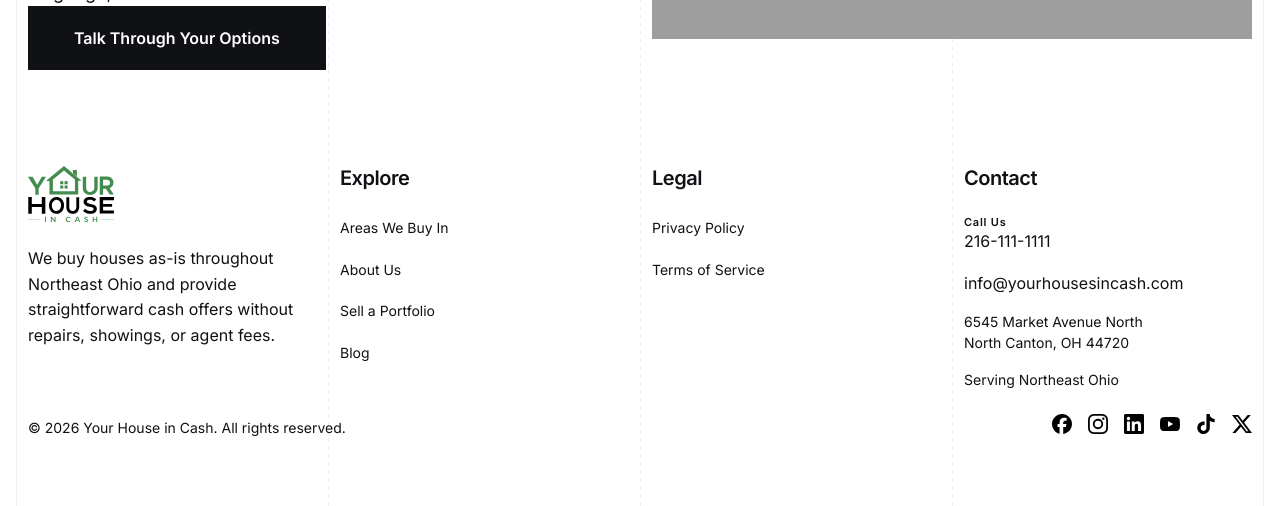
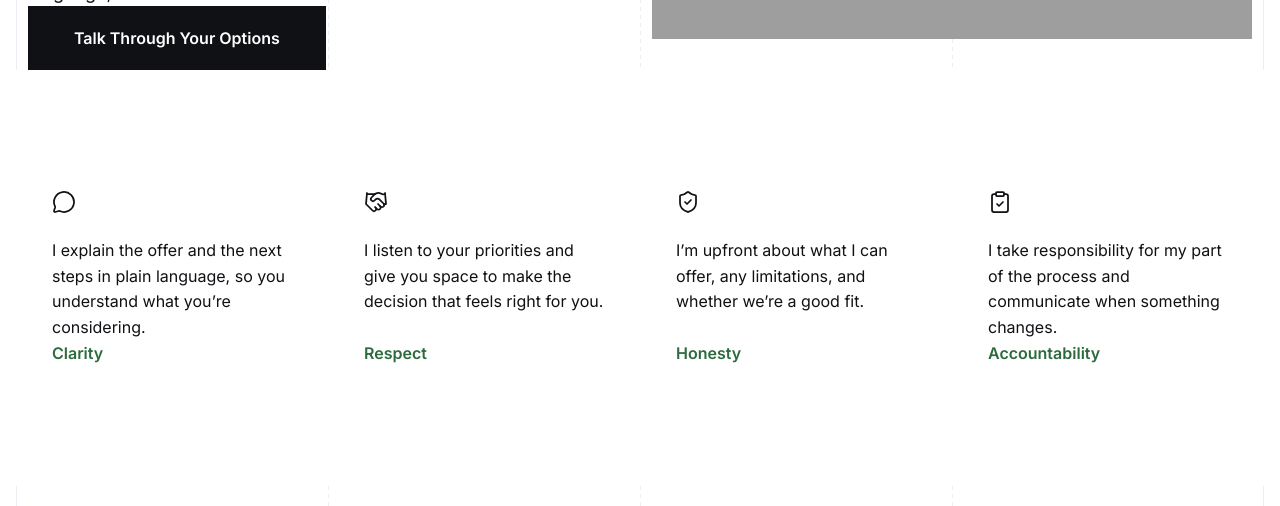
Before and after one commit to YHICAdmin/your-house-in-cash, a Next.js app: page /about-us in a window 1280 px wide. Shown: the part 446-952 px from the top of the page. Built offline with nearby package versions, Linux system fonts and the light colour scheme; grey boxes are pictures that could not be loaded.

Commit message:
add core values

```diff
--- a/project-documentation/website-specification/about-us-page.md
+++ b/project-documentation/website-specification/about-us-page.md
@@ -57,3 +57,53 @@ Show Noah beside a residential home in a direct, personal photograph.
 
 - Use `/images/about-us/noah-founder-hero.png` in a full-width rounded `3:2` frame.
 - Preserve the photo's wide house-and-street context and keep Noah clearly visible.
+
+# Core Values
+
+## Purpose
+
+Show the principles Noah brings to each homeowner conversation through four concise, first-person statements.
+
+## Layout
+
+- Place this section immediately after the Hero on a white background, using the site's existing content width and section spacing.
+- Begin directly with the four cards as the section's only visible content.
+- Desktop: four equal-width cards in one row.
+- Tablet: two equal-width columns and two rows.
+- Mobile: one column with the cards stacked in the order below.
+- Keep cards equal in height within each row. Align icons at the top and core values at the bottom of their cards.
+
+## Value Cards
+
+### Content
+
+Each card presents an icon, paragraph, and emphasized core value, in that order:
+
+1. **Clarity** — `I explain the offer and the next steps in plain language, so you understand what you’re considering.`
+2. **Respect** — `I listen to your priorities and give you space to make the decision that feels right for you.`
+3. **Honesty** — `I’m upfront about what I can offer, any limitations, and whether we’re a good fit.`
+4. **Accountability** — `I take responsibility for my part of the process and communicate when something changes.`
+
+### Component and Semantics
+
+- Present the cards as a semantic list of four informational items.
+- Use paragraph semantics for each statement. Render the core value as emphasized text at the bottom of its card.
+- Use simple outline icons from the existing icon library: `MessageCircle` for Clarity, `Handshake` for Respect, `ShieldCheck` for Honesty, and `ClipboardCheck` for Accountability. Treat the icons as decorative for assistive technology.
+
+### Visual Design
+
+- Use white card interiors, the existing medium corner radius, and a subtle resting shadow. Match the reference's restrained card proportions and padding using the site's spacing tokens.
+- Use the global Body typography for paragraphs. Style each bottom core value in brand green at a slightly heavier weight.
+- Keep icon sizing and stroke treatment consistent across all four cards, using the existing brand green.
+- Keep the card composition limited to the icon, paragraph, and core value.
+
+### Dimensions and Alignment
+
+- Give all cards within a row the same height and padding, with enough flexible space between the paragraph and the bottom core value to align the values consistently.
+- Maintain the same icon position across cards in each row.
+
+### Interaction
+
+- On hover, animate a thin highlight around the card border in existing brand-green tones and slightly strengthen the shadow. Keep the animation confined to the border; the card interior stays white.
+- Reserve the border's space in the resting state so hovering never changes card dimensions or moves content. Keep the default cursor because the cards are informational.
+- For reduced-motion preferences, show the green border highlight statically, without the border animation.
--- a/src/app/(site)/about-us/page.module.css
+++ b/src/app/(site)/about-us/page.module.css
@@ -43,6 +43,111 @@
   object-fit: cover;
 }
 
+.coreValues {
+  background: var(--color-background);
+}
+
+.valueGrid {
+  margin-block: 0;
+  list-style: none;
+}
+
+.valueCard {
+  position: relative;
+  display: flex;
+  min-width: 0;
+  grid-column: span 4;
+  flex-direction: column;
+  align-items: flex-start;
+  padding: var(--spacing-m);
+  overflow: hidden;
+  border: 1px solid var(--color-border);
+  border-radius: var(--radius-medium);
+  background: var(--color-surface);
+  box-shadow: var(--shadow-subtle);
+  cursor: default;
+  isolation: isolate;
+}
+
+.valueCard::after {
+  position: absolute;
+  inset: 0;
+  padding: 1px;
+  border-radius: inherit;
+  background: linear-gradient(
+    120deg,
+    var(--color-brand-light),
+    var(--color-brand-dark),
+    var(--color-brand)
+  );
+  background-size: 200% 200%;
+  mask: linear-gradient(#fff 0 0) content-box, linear-gradient(#fff 0 0);
+  mask-composite: exclude;
+  opacity: 0;
+  pointer-events: none;
+  content: "";
+}
+
+.valueIcon {
+  width: var(--icon-large);
+  height: var(--icon-large);
+  flex: none;
+  margin-bottom: var(--spacing-m);
+  color: var(--color-brand);
+  stroke-width: 1.75;
+}
+
+.valueDescription {
+  margin: 0 0 var(--spacing-l);
+}
+
+.valueName {
+  margin-top: auto;
+  color: var(--color-brand-dark);
+  font-weight: 600;
+}
+
+@media (hover: hover) {
+  .valueCard {
+    transition: box-shadow 220ms ease;
+  }
+
+  .valueCard::after {
+    transition: opacity 220ms ease;
+  }
+
+  .valueCard:hover {
+    box-shadow: var(--shadow-floating);
+  }
+
+  .valueCard:hover::after {
+    opacity: 1;
+    animation: value-border-sweep 800ms ease-out both;
+  }
+}
+
+@keyframes value-border-sweep {
+  from {
+    background-position: 100% 100%;
+  }
+
+  to {
+    background-position: 0 0;
+  }
+}
+
+@media (prefers-reduced-motion: reduce) {
+  .valueCard,
+  .valueCard::after {
+    transition: none;
+  }
+
+  .valueCard:hover::after {
+    background: var(--color-brand);
+    animation: none;
+  }
+}
+
 @media (min-width: 768px) {
   .hero {
     padding-block: var(--spacing-2xl);
@@ -69,4 +174,8 @@
   .visual {
     grid-column: 7 / span 6;
   }
+
+  .valueCard {
+    grid-column: span 3;
+  }
 }
--- a/src/app/(site)/about-us/page.tsx
+++ b/src/app/(site)/about-us/page.tsx
@@ -1,8 +1,32 @@
 import type { Metadata } from "next";
 import Image from "next/image";
+import { ClipboardCheck, Handshake, MessageCircle, ShieldCheck } from "lucide-react";
 import { Button } from "@/components/ui/button";
 import { SiteFooter } from "@/components/layout/site-footer";
 import styles from "./page.module.css";
+
+const coreValues = [
+  {
+    value: "Clarity",
+    description: "I explain the offer and the next steps in plain language, so you understand what you’re considering.",
+    Icon: MessageCircle,
+  },
+  {
+    value: "Respect",
+    description: "I listen to your priorities and give you space to make the decision that feels right for you.",
+    Icon: Handshake,
+  },
+  {
+    value: "Honesty",
+    description: "I’m upfront about what I can offer, any limitations, and whether we’re a good fit.",
+    Icon: ShieldCheck,
+  },
+  {
+    value: "Accountability",
+    description: "I take responsibility for my part of the process and communicate when something changes.",
+    Icon: ClipboardCheck,
+  },
+] as const;
 
 export const metadata: Metadata = {
   title: "About Us | Your House in Cash",
@@ -35,6 +59,17 @@ export default function AboutUsPage() {
             </div>
           </div>
         </section>
+        <section className={`${styles.coreValues} section-spacing`} aria-label="Core values">
+          <ul className={`${styles.valueGrid} content-grid`}>
+            {coreValues.map(({ value, description, Icon }) => (
+              <li className={styles.valueCard} key={value}>
+                <Icon className={styles.valueIcon} aria-hidden="true" />
+                <p className={`${styles.valueDescription} text-body`}>{description}</p>
+                <strong className={`${styles.valueName} text-body`}>{value}</strong>
+              </li>
+            ))}
+          </ul>
+        </section>
       </main>
       <SiteFooter />
     </>
```
